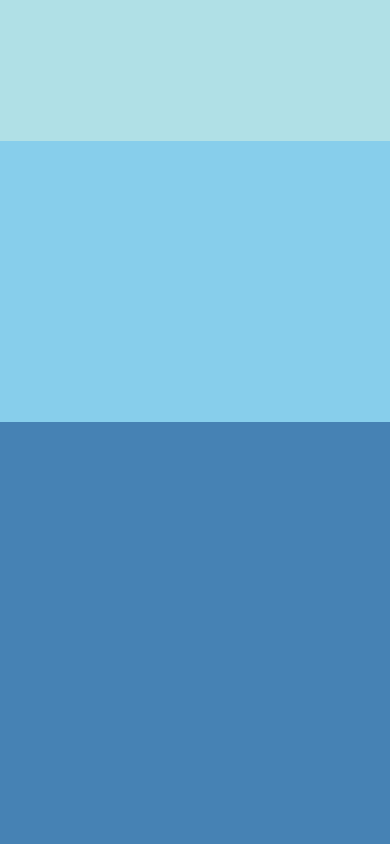
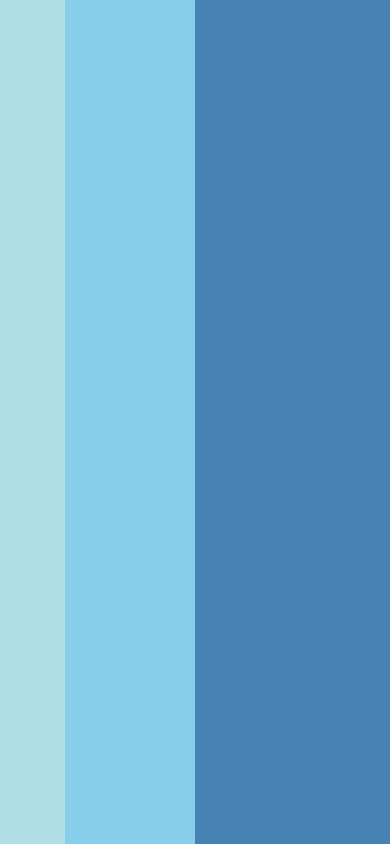
Before and after one commit to donggyushin/react-native-learn-basic, a React Native app: screen / in a window 390 px wide. Built offline with nearby package versions, Linux system fonts and the light colour scheme.

Commit message:
layout and flexbox

```diff
--- a/App.js
+++ b/App.js
@@ -15,8 +15,10 @@ export default class App extends React.Component {
 
 const styles = StyleSheet.create({
   container: {
-    flex: 1
+    flex: 1,
+    flexDirection: "row"
   },
+
   powderblue: {
     backgroundColor: "powderblue",
     flex: 1
```
